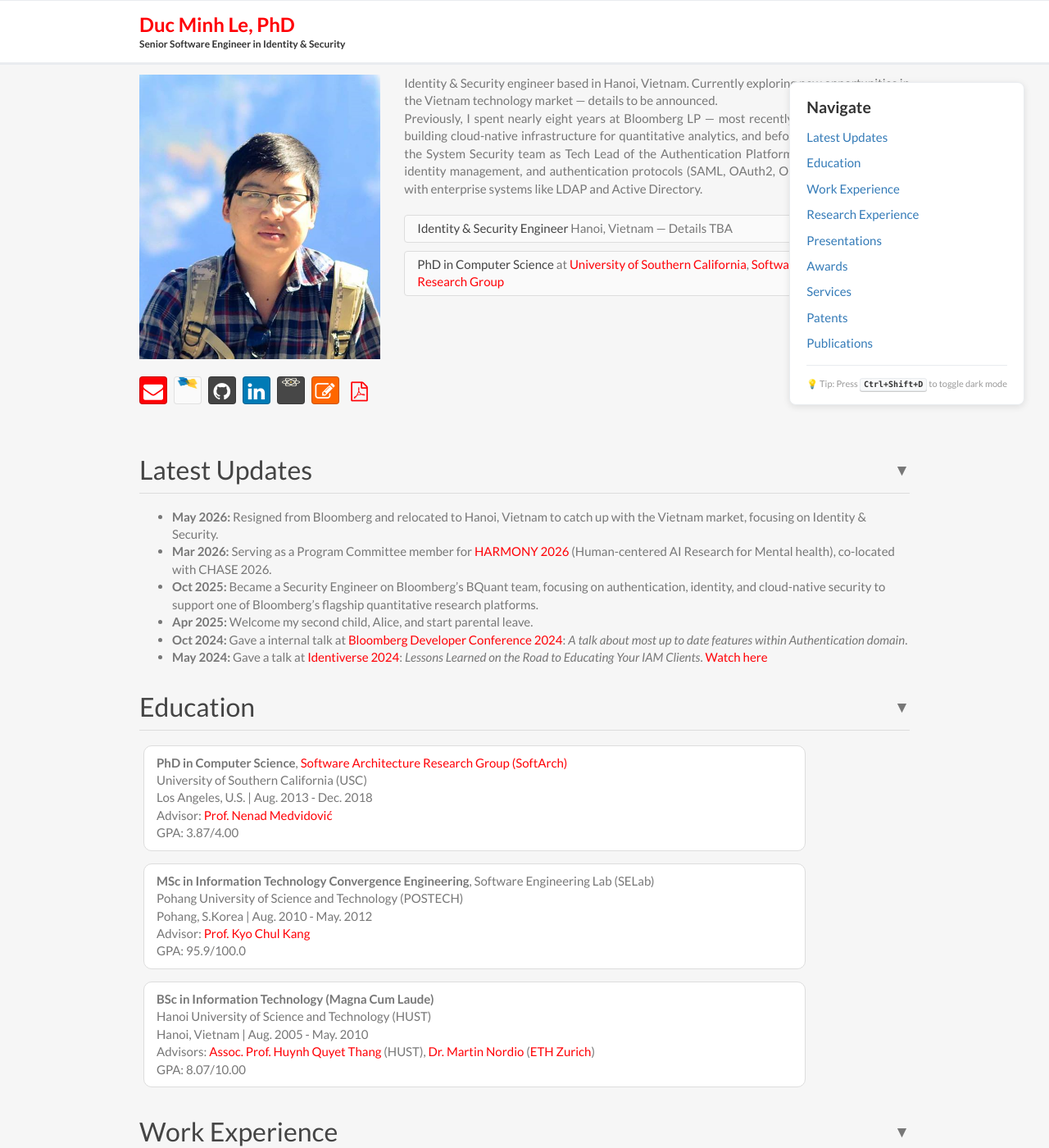
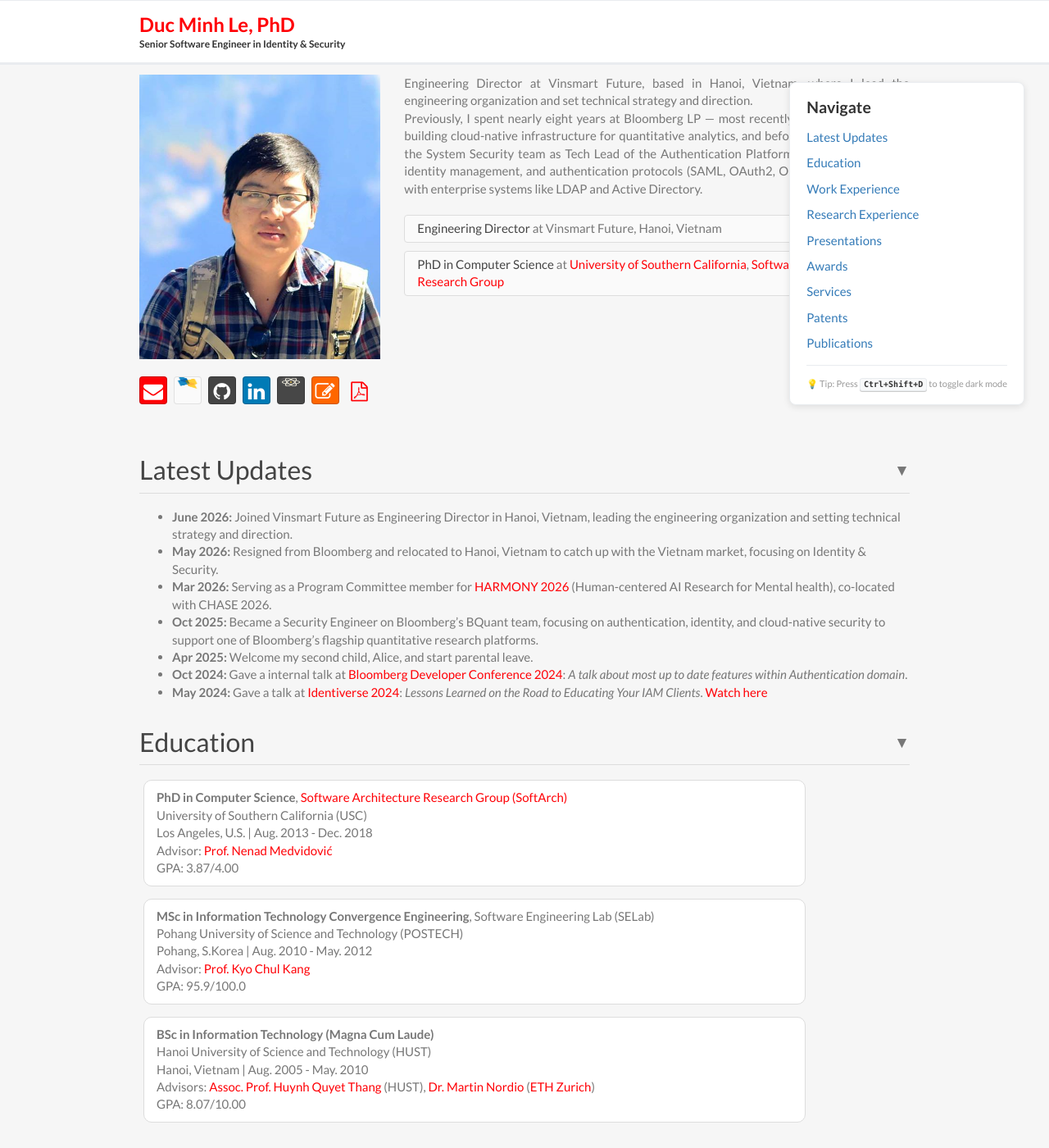
Before and after one commit to lemduc/lemduc.github.io, a Jekyll site: the page built from index.html, in a window 1280 px wide and 1400 px high. Shown: the whole window at 82% size. Built offline with Jekyll 4.4.1, drawn with Linux system fonts in a browser that asks for light colours; some of the changed text lies outside the part shown.

Commit message:
Update site for new role: Engineering Director at Vinsmart Future

```diff
--- a/_config.yml
+++ b/_config.yml
@@ -5,8 +5,8 @@
   email: duclm.bk@gmail.com
   github:  lemduc
   twitter: lemduc
-description: "Senior Software Engineer and Computer Science PhD specializing in software architecture, system security, and software engineering research. Currently at Bloomberg LP."
-keywords: "Duc Minh Le, software engineering, software architecture, system security, research, PhD, Bloomberg, USC"
+description: "Engineering Director and Computer Science PhD specializing in software architecture, system security, and software engineering research. Currently Engineering Director at Vinsmart Future, Hanoi, Vietnam."
+keywords: "Duc Minh Le, engineering director, software engineering, software architecture, system security, research, PhD, Vinsmart Future, Bloomberg, USC"
 baseurl: ""
 url: "https://lemduc.github.io"
 
--- a/_data/updates.yml
+++ b/_data/updates.yml
@@ -1,3 +1,5 @@
+- date: "June 2026"
+  content: "Joined Vinsmart Future as Engineering Director in Hanoi, Vietnam, leading the engineering organization and setting technical strategy and direction."
 - date: "May 2026"
   content: "Resigned from Bloomberg and relocated to Hanoi, Vietnam to catch up with the Vietnam market, focusing on Identity &amp; Security."
 - date: "Mar 2026"
--- a/_includes/experience.html
+++ b/_includes/experience.html
@@ -1,12 +1,12 @@
 <div class="row">
     <div class="col-pub">
         <div class="experience-html">
-            <span class="experience-title"><strong>TBA</strong></span><br>
-            <span class="experience-org">TBA</span><br>
+            <span class="experience-title"><strong>Engineering Director</strong></span><br>
+            <span class="experience-org">Vinsmart Future</span><br>
             <span class="experience-meta">Hanoi, Vietnam | June 2026 - PRESENT</span><br>
             <ul>
-                <li>Relocated to Vietnam to engage with the local technology market</li>
-                <li>Focusing on Identity &amp; Security — more details to be announced</li>
+                <li>Lead the engineering organization, setting technical strategy and direction</li>
+                <li>Build and scale engineering teams, establishing best practices for architecture, security, and delivery</li>
             </ul>
         </div>
     </div>
--- a/_includes/header.html
+++ b/_includes/header.html
@@ -28,7 +28,7 @@
                     <div class="row">
                         <div class="col-sm-12">
                             <p>
-                                Identity &amp; Security engineer based in Hanoi, Vietnam. Currently exploring new opportunities in the Vietnam technology market — details to be announced.
+                                Engineering Director at Vinsmart Future, based in Hanoi, Vietnam, where I lead the engineering organization and set technical strategy and direction.
                             </p>
                             <p>
                                 Previously, I spent nearly eight years at Bloomberg LP — most recently on the BQuant team building cloud-native infrastructure for quantitative analytics, and before that seven years on the System Security team as Tech Lead of the Authentication Platform. I specialized in SSO, identity management, and authentication protocols (SAML, OAuth2, OpenToken), integrating with enterprise systems like LDAP and Active Directory.
@@ -40,9 +40,9 @@
                             <div>&nbsp;</div>
                             <ul class="list-group">
                                 <li class="list-group-item">
-                                    <span class="list-group-item-heading">Identity &amp; Security Engineer</span>
+                                    <span class="list-group-item-heading">Engineering Director</span>
                                     <span class="list-group-item-text">
-                                        Hanoi, Vietnam — Details TBA
+                                        at Vinsmart Future, Hanoi, Vietnam
                                     </span>
                                 </li>
                             </ul>
```
Also changed, not shown: .claude/settings.local.json (added), 1 other file.
